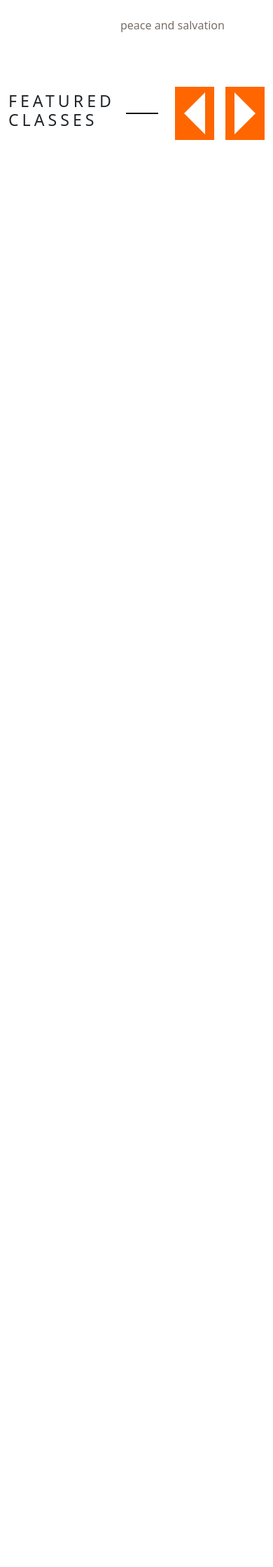
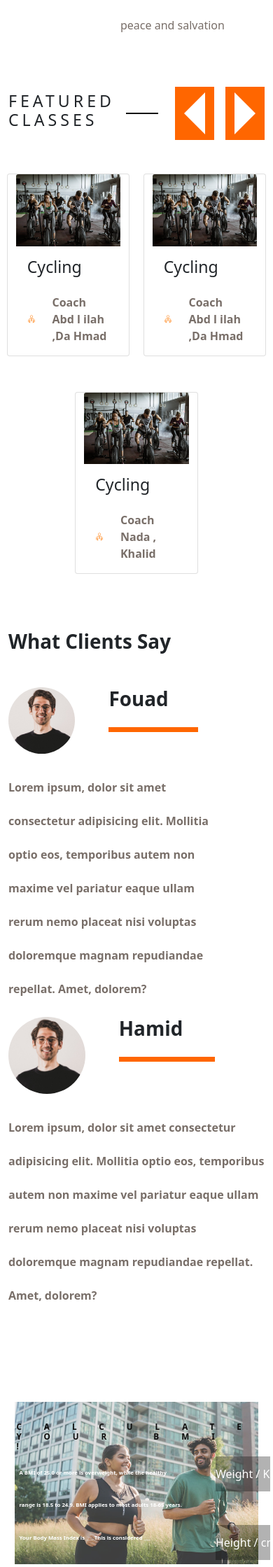
Before and after one commit to Mohamed-Cherkawi/Red-line-Project, a PHP site: page / in a window 390 px wide; the page is wider, and only the part inside the window is pictured. Shown: the part 1983-4222 px from the top of that part at 70% size. Before the commit the page ends 2183 px from the top of that part, so only its background shows below. Run offline with PHP 8.4, Linux system fonts and the light colour scheme.

Commit message:
Added some css files to the navbar and for the schedule page

```diff
--- a/css/landing.css
+++ b/css/landing.css
@@ -4,6 +4,30 @@
     --white-color : #FFFFFF;
     --black-color : #0F0E0D;
     --grey-color : #796F69;
+}
+/**** customising our scroolbar ******/
+::-webkit-scrollbar {
+    width: 10px;
+  }
+
+  /* Track */
+  ::-webkit-scrollbar-track {
+    background: #cbc0c0;
+  }
+
+  /* Handle */
+  ::-webkit-scrollbar-thumb {
+    background: #e79e6d;
+  }
+
+  /* Handle on hover */
+  ::-webkit-scrollbar-thumb:hover {
+    background: var(--orange-color);
+  }
+  /************ Customusing the spin in the inputs number type *************/
+  input[type=number]::-webkit-inner-spin-button,
+  input[type=number]::-webkit-outer-spin-button {
+	-webkit-appearance: none;
 }
 *{
     margin: 0;
@@ -170,3 +150,120 @@ width: 100%;
     border-bottom: solid 30px transparent;
     border-top: solid 30px transparent;
   }
+
+  /* Style for the 3 section that contains all the classes available */
+
+ .section3Articles {
+    width: 30%;
+ }
+ .section3Articles .coachIcon {
+     width: 10%;
+ }
+ .section3Articles .coaches {
+     font-weight: bold;
+     color: var(--grey-color);
+ }
+
+ @media only screen and (max-width: 770px){
+     /* Small devices and big smartphones */
+    .section3Articles {
+        width: 100%;
+        margin-bottom: 2rem;
+     }
+     .lastArticlesSection3{
+        margin-top: 1.2rem;
+    }
+    #bmiParagraph {
+        line-height: 1;
+    }
+}
+@media only screen and (min-device-width: 770px) and (max-device-width: 1000px) {
+    /* Tablettes minis and the big one */
+    .section3Articles {
+        width: 45%;
+     }
+     .lastArticlesSection3{
+         margin-top: 1.2rem;
+     }
+
+}
+/************ Styling the 4 section of the landing page *****************/
+.lineBreaker{
+    height: 7px;
+    width: 150%;
+    background: var(--orange-color);
+}
+.usersImage{
+width: 30%;
+height: 30%;
+border-radius: 50%;
+}
+.clientsFeeds {
+    line-height: 3;
+    color: var(--grey-color);
+    font-weight: bolder;
+}
+/************* Styling the 5 section of the Landing page ***************/
+#bmiPicture{
+    width: 95%;
+    height: 100%;
+    text-align: center;
+    opacity:  0.8;
+}
+.bmiHolderSection {
+    margin-top: 7rem;
+}
+.bmiContent {
+    position: absolute;
+    top: 12%;
+    left: 6%;
+}
+#bmiHeader {
+    color: var(--black-color);
+    letter-spacing: 2rem;
+    font-weight: 900;
+    font-size: 3vw;
+}
+#bmiParagraph {
+    color: var(--white-color);
+    line-height: 6;
+    font-size: 2vw;
+    font-weight: bold;
+}
+.bmiInputs {
+    text-align: center;
+    width:20vw;
+    height: 50px;
+    font-weight: 400;
+    background: rgba(0, 0, 0, 0.303);
+    border: none;
+    color: var(--white-color);
+}
+.bmiInputs::placeholder {
+    color: var(--white-color);
+}
+#calculateBtn {
+    color: var(--white-color);
+    font-weight: bolder;
+    background: var(--orange-color);
+    padding: 5%;
+    width: 20vw;
+    letter-spacing: 4px;
+    border: 3px solid var(--orange-color);
+    border-radius: 200px;
+    transition: 0.5s;
+}
+#calculateBtn:hover {
+    box-shadow: 5px 5px 3px 2px black ;
+}
+@media only screen and (max-width: 642px) {
+    #bmiInput1 {
+        margin-bottom: 3rem !important;
+    }
+    #bmiInput2 {
+        margin-top: 0 !important;
+    }
+    #calculateBtn{
+        margin-top: 2rem !important;
+    }
+}
--- a/index.html
+++ b/index.html
@@ -14,6 +14,7 @@
       rel="stylesheet"
       href="https://unpkg.com/swiper@8/swiper-bundle.min.css"
     />
+    <link rel="stylesheet" href="css/navbar.css">
     <link rel="stylesheet" href="css/landing.css" />
     <title>Landing Page</title>
   </head>
@@ -48,7 +49,7 @@
                 <a class="nav-link" href="#">CLASSES</a>
               </li>
               <li class="nav-item">
-                <a class="nav-link" href="#">SCHEDULE</a>
+                <a class="nav-link" href="schedule.html">SCHEDULE</a>
               </li>
               <li class="nav-item">
                 <a class="nav-link" href="#">TRAINERS</a>
@@ -160,7 +161,7 @@
       </div>
     </section>
     <!-- Second section wich contains an image with a big heading in addittion to the fitness info in the right -->
-    <section class="container-fluid d-flex flex-column flex-lg-row">
+    <section class="container-fluid d-flex flex-column flex-xl-row">
       <div class="section2imgPlaceHolder position-relative">
         <h1 id="section2Heading">
           <span>ALL</span><br /><br class="d-none d-md-block" /><br /><span
@@ -214,8 +215,9 @@
         </div>
       </article>
     </section>
+    <div class="container">
     <section class="mt-5">
-      <div class="d-flex align-items-center container">
+      <div class="d-flex align-items-center">
         <h3 class="h3Headings me-3"><bold>FEATURED CLASSES</bold></h3>
         <div class="separatorDIv me-4"></div>
         <div class="arrowIcoHolder me-3 rotatedArrow">
@@ -225,16 +227,82 @@
           <div class="triangle triangle-3"></div>
         </div>
       </div>
-      <article>
+    <div class="row mt-5 justify-content-around">
+      <article class=" card  section3Articles col-4 float-start">
+        <img src="imgs/cyclingMachines.png" class="card-img-top" alt="PeopleCycling">
+        <div class="card-body">
+          <h3 class="card-title">Cycling</h3>
+          <div class="d-flex align-items-center mt-4">
+            <img class="coachIcon" src="imgs/coach.png" alt="coach Icon">
+            <span class="ms-4 coaches"> Coach Abd l ilah ,Da Hmad</span>
+          </div>
+        </div>
+      </article>
+      <article class=" card  section3Articles col-4 float-end">
+        <img src="imgs/cyclingMachines.png" class="card-img-top" alt="PeopleCycling">
+        <div class="card-body">
+          <h3 class="card-title">Cycling</h3>
+          <div class="d-flex align-items-center mt-4">
+            <img class="coachIcon" src="imgs/coach.png" alt="coach Icon">
+            <span class="ms-4 coaches"> Coach Abd l ilah ,Da Hmad</span>
+          </div>
+        </div>
+      </article>
+      <article class=" card  section3Articles lastArticlesSection3 col-4 float-end">
+        <img src="imgs/cyclingMachines.png" class="card-img-top" alt="PeopleCycling">
+        <div class="card-body">
+          <h3 class="card-title">Cycling</h3>
+          <div class="d-flex align-items-center mt-4">
+            <img class="coachIcon" src="imgs/coach.png" alt="coach Icon">
+            <span class="ms-4 coaches">Coach Nada , Khalid</span>
+          </div>
+        </div>
+      </article>
+  </div>
+    </section>
+  </div>
+  <section class="container mt-5">
+    <h1 class="mb-5 fw-bolder">What Clients Say</h1>
+    <div class="d-flex flex-column flex-lg-row mt-5">
+    <article class="me-5">
+      <div class="d-flex">
+        <img src="imgs/user1.jpg" class="usersImage" alt="user1 Image">
+        <div class="ms-5">
+          <h1 class="fw-bolder">Fouad</h1>
+          <div class="lineBreaker mt-4"></div>
+        </div>
+      </div>
+      <p class="mt-4 clientsFeeds">Lorem ipsum, dolor sit amet consectetur adipisicing elit. Mollitia optio eos, temporibus autem non maxime vel pariatur eaque ullam rerum nemo placeat nisi voluptas doloremque magnam repudiandae repellat. Amet, dolorem?</p>
+    </article>
+    <article>
+      <div class="d-flex">
+        <img src="imgs/user1.jpg" class="usersImage" alt="user1 Image" id="user2Img">
+        <div class="ms-5">
+          <h1 class="fw-bolder">Hamid</h1>
+          <div class="lineBreaker mt-4"></div>
+        </div>
+      </div>
+      <p class="mt-4 clientsFeeds">Lorem ipsum, dolor sit amet consectetur adipisicing elit. Mollitia optio eos, temporibus autem non maxime vel pariatur eaque ullam rerum nemo placeat nisi voluptas doloremque magnam repudiandae repellat. Amet, dolorem?</p>
+    </article>
+  </div>
+  </section>
 
-      </article>
-      <article>
-
-      </article>
-    </section>
-
-
-
+  <section class="container-fluid  bmiHolderSection position-relative">
+    <div class="text-center">
+    <img src="imgs/Bmi-pic.jpeg" alt="2 persons Running" id="bmiPicture">
+  </div>
+    <div class="bmiContent d-flex flex-column justify-content-between h-75">
+      <h1 id="bmiHeader">CALCULATE YOUR BMI !</h1>
+      <div class="d-flex w-100 justify-content-center">
+        <p id="bmiParagraph">A BMI of 25.0 or more is overweight, while the healthy <br> range is 18.5 to 24.9. BMI applies to most adults 18-65 years. <br> Your Body Mass Index is <span class="fw-bold" id="bodyMass">___</span> This is considered <span class="fw-bold" id="bodyState">___</span></p>
+        <div class="d-flex flex-column align-items-center justify-content-end ms-5">
+        <input type="number" class="bmiInputs mb-5" id="bmiInput1" placeholder="Weight / KG">
+        <input type="number" class="bmiInputs mt-5" id="bmiInput2" placeholder="Height / cm">
+        <button class="mt-5" id="calculateBtn">Calculate</button>
+      </div>
+      </div>
+    </div>
+  </section>
     <script
       src="https://cdn.jsdelivr.net/npm/bootstrap@5.0.2/dist/js/bootstrap.bundle.min.js"
       integrity="sha384-MrcW6ZMFYlzcLA8Nl+NtUVF0sA7MsXsP1UyJoMp4YLEuNSfAP+JcXn/tWtIaxVXM"
--- a/js/index.js
+++ b/js/index.js
@@ -1,7 +1,56 @@
 // Toggling the search bar icon js Code .
-const icon = document.querySelector('.searchIcon');
-const search = document.querySelector('.search');
+const icon = document.querySelector(".searchIcon");
+const search = document.querySelector(".search");
 
-icon.onclick = function() {
-    search.classList.toggle('active');
+// Bmi inputs .
+const bmiInput1 = document.getElementById("bmiInput1");
+const bmiInput2 = document.getElementById("bmiInput2");
+// Elements :
+const BodyMass = document.getElementById("bodyMass");
+const BodyState = document.getElementById("bodyState");
+// Calcuate btn .
+const calculateBtn = document.getElementById("calculateBtn");
+// Bmi inputs' Values
+
+icon.onclick = function () {
+  search.classList.toggle("active");
+};
+
+calculateBtn.addEventListener("click", CalculBmi);
+
+function CalculBmi() {
+  const bmiInput1V = bmiInput1.value;
+  const bmiInput2V = bmiInput2.value;
+
+  if( bmiInput1V === "" || bmiInput2V === "" ) {
+    return ;
+  }
+  // Changing the type of the given data as string to an integers to begin the operations and stocking them to a variables .
+  let weight = parseInt(bmiInput1V);
+  let height = parseInt(bmiInput2V) / 100.0; // b m
+  let bmi;
+
+  bmi = weight / Math.pow(height, 2);
+
+  // Adding some style to the element
+  BodyMass.classList.add('text-dark');
+  // i used the toFixed function because i just need to numbers after the semicolon .
+  BodyMass.innerText = bmi.toFixed(2);
+
+  BodyState.classList.add('text-dark');
+
+  // Start of conditions :
+  if (bmi < 18.5) {
+    BodyState.innerText = "Underweight";
+  } else if (bmi > 18.5 && bmi < 24.9) {
+    BodyState.innerText = "Normal Weight";
+  } else if (bmi > 25.0 && bmi < 29.9) {
+    BodyState.innerText = "Pre-Obesity";
+  } else if (bmi > 30.0 && bmi < 34.9) {
+    BodyState.innerText = "Obesity Class 1";
+  } else if (bmi > 35.0 && bmi < 39.9) {
+    BodyState.innerText = "Obesity Class 2";
+  } else {
+    BodyState.innerText = "Obesity Class 3";
+  }
 }
```
Also changed, not shown: other parts of css/landing.css (+3 -47 lines), css/navbar.css (added, +51 -0 lines), css/schedule.css (added, +58 -0 lines), inc/header.php (added, +102 -0 lines), schedule.html (added, +178 -0 lines), imgs/user2.jpg.
